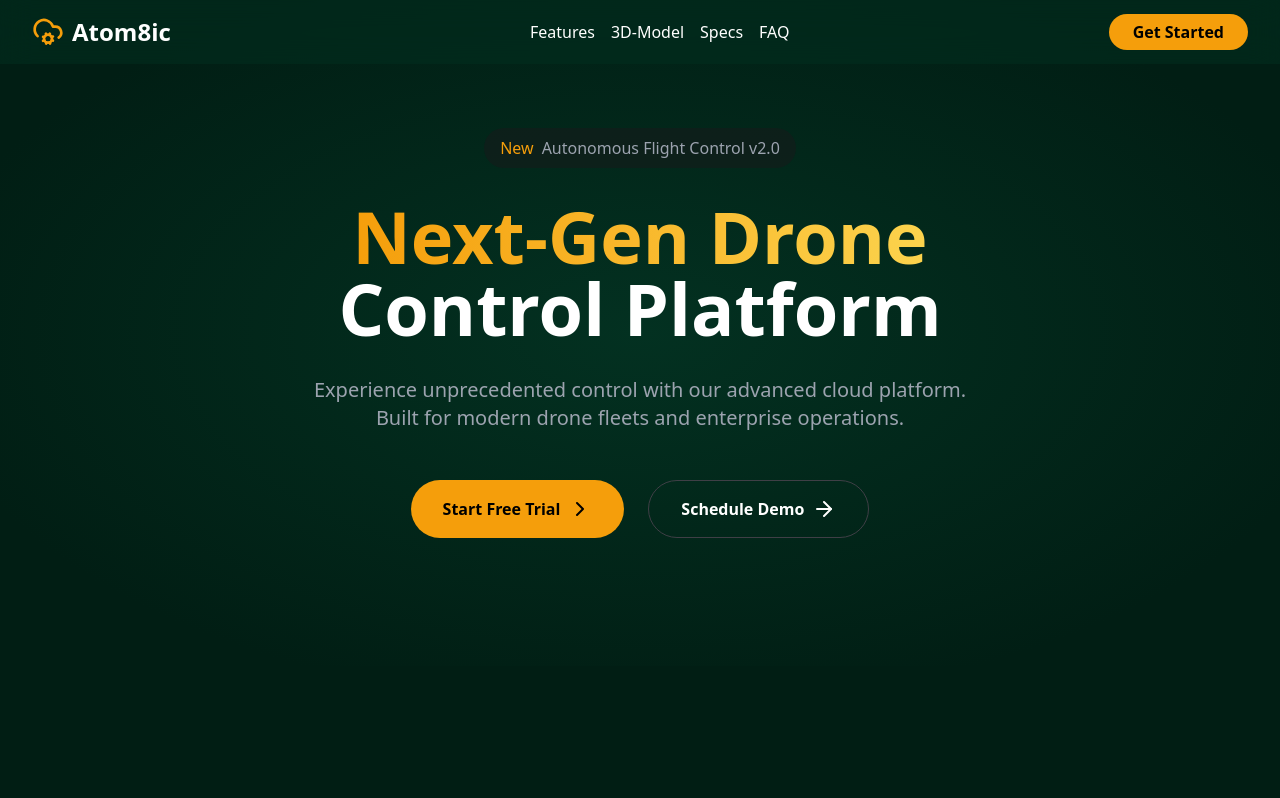
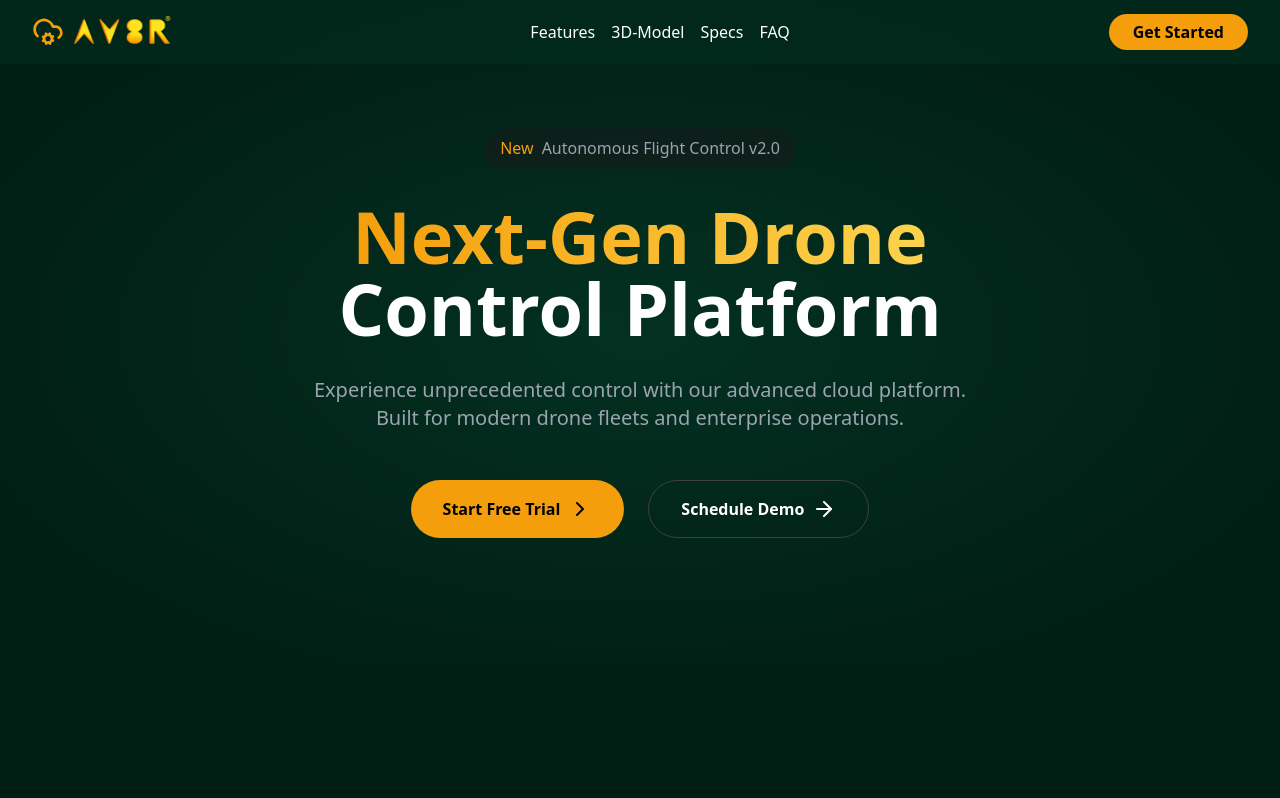
Before and after one commit to gireesh34/cloud-landing-website-, a React (Vite) app: page / in a window 1280 px wide. Shown: the top 798 px of the page. Built offline with nearby package versions, Linux system fonts and the light colour scheme.

Commit message:
updated logo

```diff
--- a/index.html
+++ b/index.html
@@ -2,7 +2,7 @@
 <html lang="en">
   <head>
     <meta charset="UTF-8" />
-    <link rel="icon" type="image/svg+xml" href="/plane.svg" />
+    <link rel="icon" type="image/webp" href="logo.webp" />
     <meta name="viewport" content="width=device-width, initial-scale=1.0" />
     <title>ATOM8IC</title>
   </head>
--- a/src/components/Navbar.tsx
+++ b/src/components/Navbar.tsx
@@ -11,7 +11,8 @@ const Navbar = () => {
     <div className="flex items-center justify-between h-16">
       <div className="flex items-center space-x-2">
         <CloudCog className="h-8 w-8 text-amber-500" />
-        <span className="hover:text-yellow-400 text-2xl font-bold">Atom8ic</span>
+        <img src="/src/assets/logo.webp" alt="Logo" className="h-10 w-22" />
+        {/* <span className="hover:text-yellow-400 text-2xl font-bold">Atom8ic</span> */}
       </div>
       <div className="hidden md:block">
         <div className="ml-10 flex items-baseline space-x-4">
```
Also changed, not shown: vite.config.ts.timestamp-1732384652387-a8b1ade721732.mjs (added, +13 -0 lines), src/assets/logo.webp (added).
